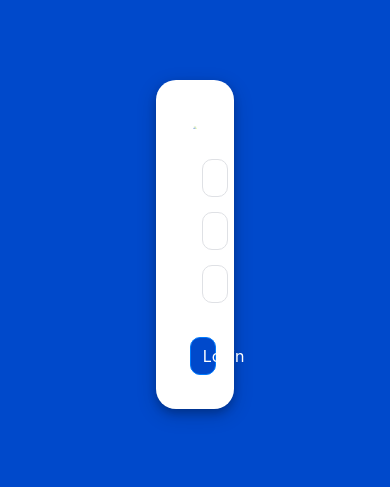
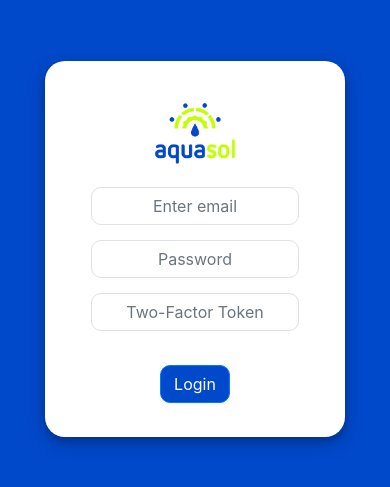
Before and after one commit to ThijsBink/twinx, a React (Create React App) app in the folder frontend/: page / in a window 390 px wide. Shown: the part 173-660 px from the top of the page. Built offline with nearby package versions, Linux system fonts and the light colour scheme.

Commit message:
responsive login page

```diff
--- a/frontend/src/css/Login.css
+++ b/frontend/src/css/Login.css
@@ -3,21 +3,20 @@
     background-color: #0049CB;
     height: 100vh;
     width: 100vw;
+    display: flex;
+    align-items: center;
 }
 
 .loginComponent {
     box-shadow: 0 4px 8px 0 rgba(0, 0, 0, 0.2), 0 6px 20px 0 rgba(0, 0, 0, 0.19);
-    position: absolute;
     padding: 4vh;
     width: 20%;
     text-align: start;
     background-color: white;
     border-radius: 20px;
-    top: 30%;
-    left: 40%;
+    min-width: 300px;
+    margin: 0 auto;
 }
-
-/* Need to find a way to not resize component when resizing screen */
 
 .logo-image {
     text-align: center;
@@ -57,5 +56,5 @@
 }
 
 .logo-image {
-    width: 30%;
+    width: 40%;
 }
```
